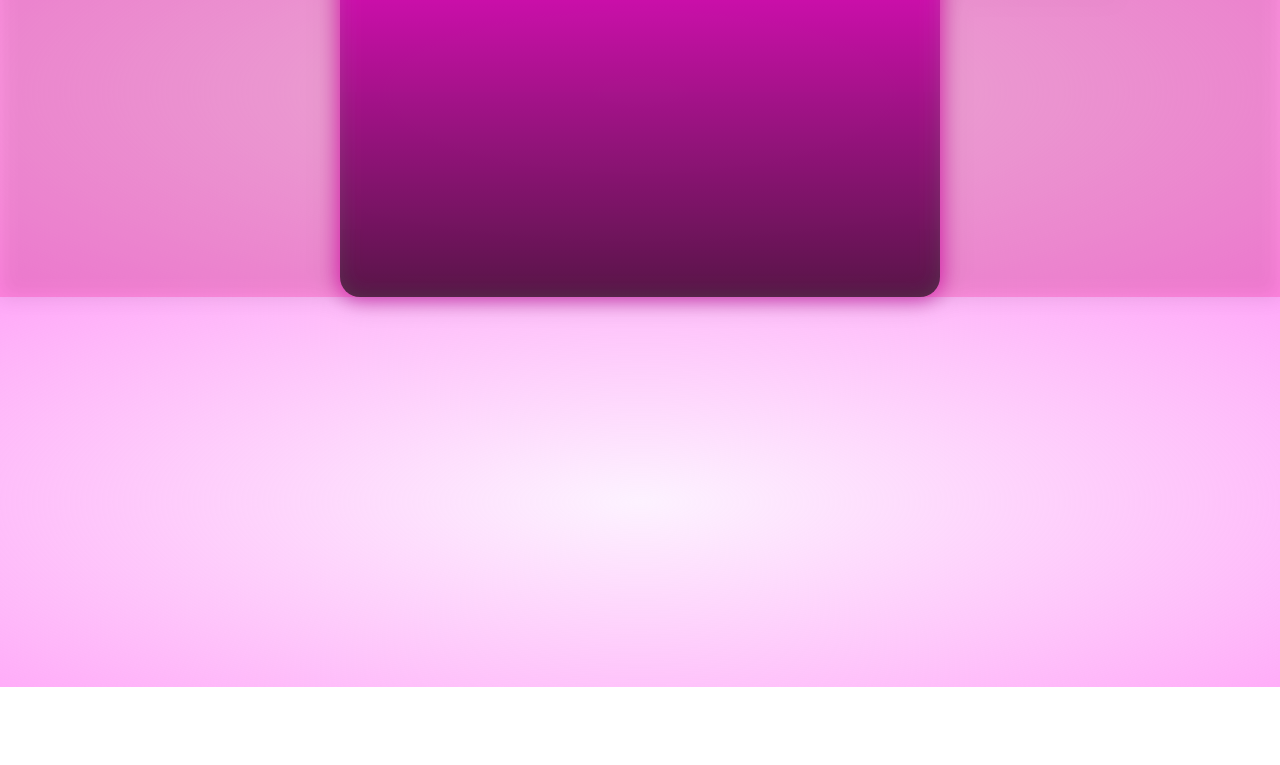
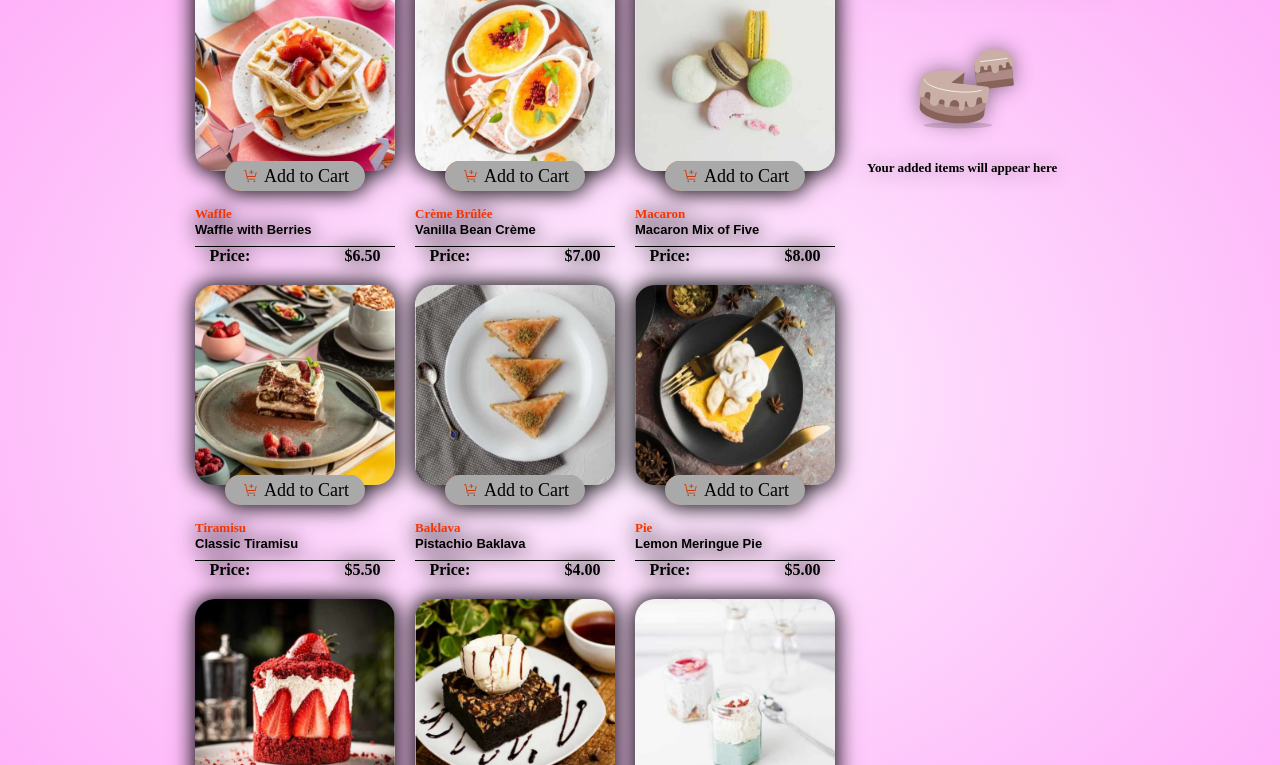
Before and after one commit to Qibbit/akaSkriller.github.io, a plain HTML site: page index.html in a window 1280 px wide. Shown: the part 113-878 px from the top of the page. Before the commit the page ends 800 px from the top, so only its background shows below. Drawn offline with Linux system fonts and the light colour scheme.

Commit message:
changed order of files

```diff
--- a/scripts/ProductScript.js
+++ b/ProductScript.js
@@ -1,6 +1,6 @@
-import { cart, addToCart, removeFromCart, minsQuantity } from '../data/cart.js';
-import { products } from '../data/products.js';
-import { formatCurrency } from './utils/money.js';
+import { cart, addToCart, removeFromCart, minsQuantity } from './cart.js';
+import { products } from './products.js';
+import { formatCurrency } from './money.js';
 // ==============================================================
 let cartImg = document.createElement("img")
 cartImg.setAttribute("src", "./thumbnail/illustration-empty-cart.svg")
--- a/index.html
+++ b/index.html
@@ -4,7 +4,7 @@
   <meta charset="UTF-8" />
   <meta name="viewport" content="width=device-width, initial-scale=1.0" />
   <link rel="icon" type="image/png" sizes="32x32" href="./assets/images/favicon-32x32.png" />
-  <link rel="stylesheet" href="./CSS/style.css" />
+  <link rel="stylesheet" href="./style.css" />
   <title>Web site + cart</title>
 </head>
 
@@ -63,7 +63,7 @@
     </div>
   </div>
 
-  <script type="module" src=".//scripts/productScript.js"></script>
+  <script type="module" src="./ProductScript.js"></script>
 </body>
 
 </html>
```
Also changed, not shown: cart.js (renamed from data/cart.js), money.js (renamed from scripts/utils/money.js), products.js (renamed from data/products.js), style.css (renamed from CSS/style.css).
